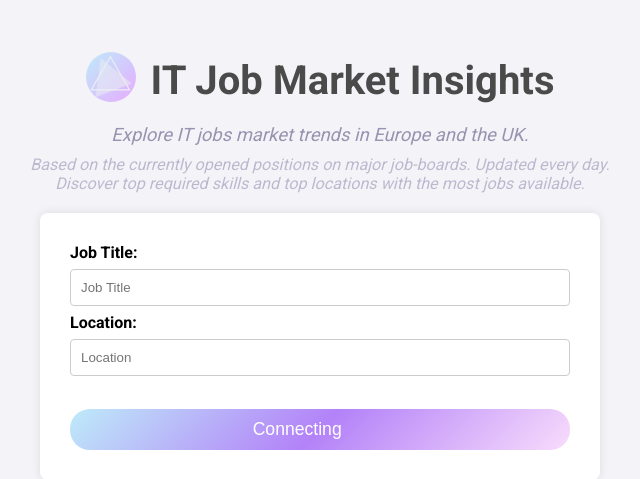
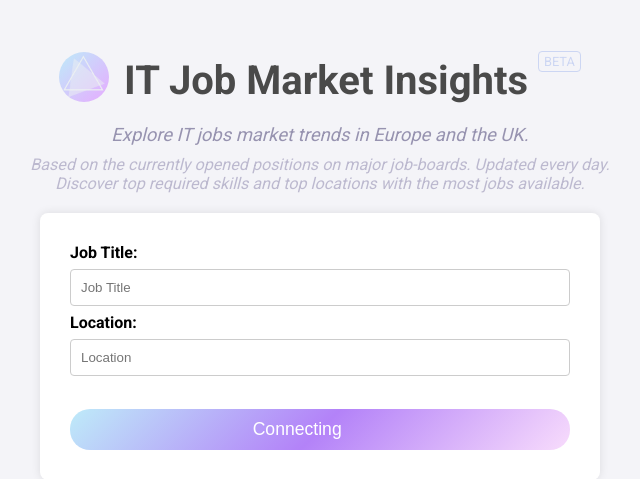
Before and after one commit to oks-erm/job_market_insight, a Flask app: page / in a window 1280 px wide. Shown: the top 479 px of the page, without its empty margins (320-960 px from the left). Run offline with Flask 3, Linux system fonts and the light colour scheme; some libraries are stand-ins or nearby versions.

Commit message:
Add beta mark

```diff
--- a/static/css/style.css
+++ b/static/css/style.css
@@ -45,6 +45,16 @@ h1 {
     display: flex;
     align-items: center;
     padding: 10px;
+}
+
+#beta {
+    font-size: 0.8em;
+    color: rgb(204, 214, 243);
+    padding: 2px 5px;
+    border-radius: 4px;
+    border: rgb(204, 214, 243) 1px solid;
+    margin-left: 10px;
+    margin-top: -30px;
 }
 
 .lead{
--- a/templates/index.html
+++ b/templates/index.html
@@ -5,8 +5,8 @@
     <title>IT Jobs Market Insights</title>
     <meta charset="UTF-8">
     <meta name="viewport" content="width=device-width, initial-scale=1.0">
-    <meta name="description" content="Explore IT job market trends in Europe and the UK.">
-    <meta name="keywords" content="IT, jobs, market, trends, Europe, UK, skills, locations">
+    <meta name="description" content="Explore IT job market trends in Europe and the UK. Real time stats on open positions.">
+    <meta name="keywords" content="IT, jobs, market, trends, Europe, UK, skills, locations, stats, analytics">
     <meta name="robots" content="index, follow">
     <meta name="googlebot" content="index, follow">
     <link rel="stylesheet" href="static/css/style.css">
@@ -24,7 +24,8 @@
         <div class="header-wrapper">
             <div id="header">
                 <div class="logo"></div>
-                <h1>IT Job Market Insights</h1>
+                <span><h1>IT Job Market Insights</h1></span>
+                <span id="beta">BETA</span>
             </div>
             <div>
                 <p class="lead">Explore IT jobs market trends in Europe and the UK.</p>
```
Also changed, not shown: README.md.
